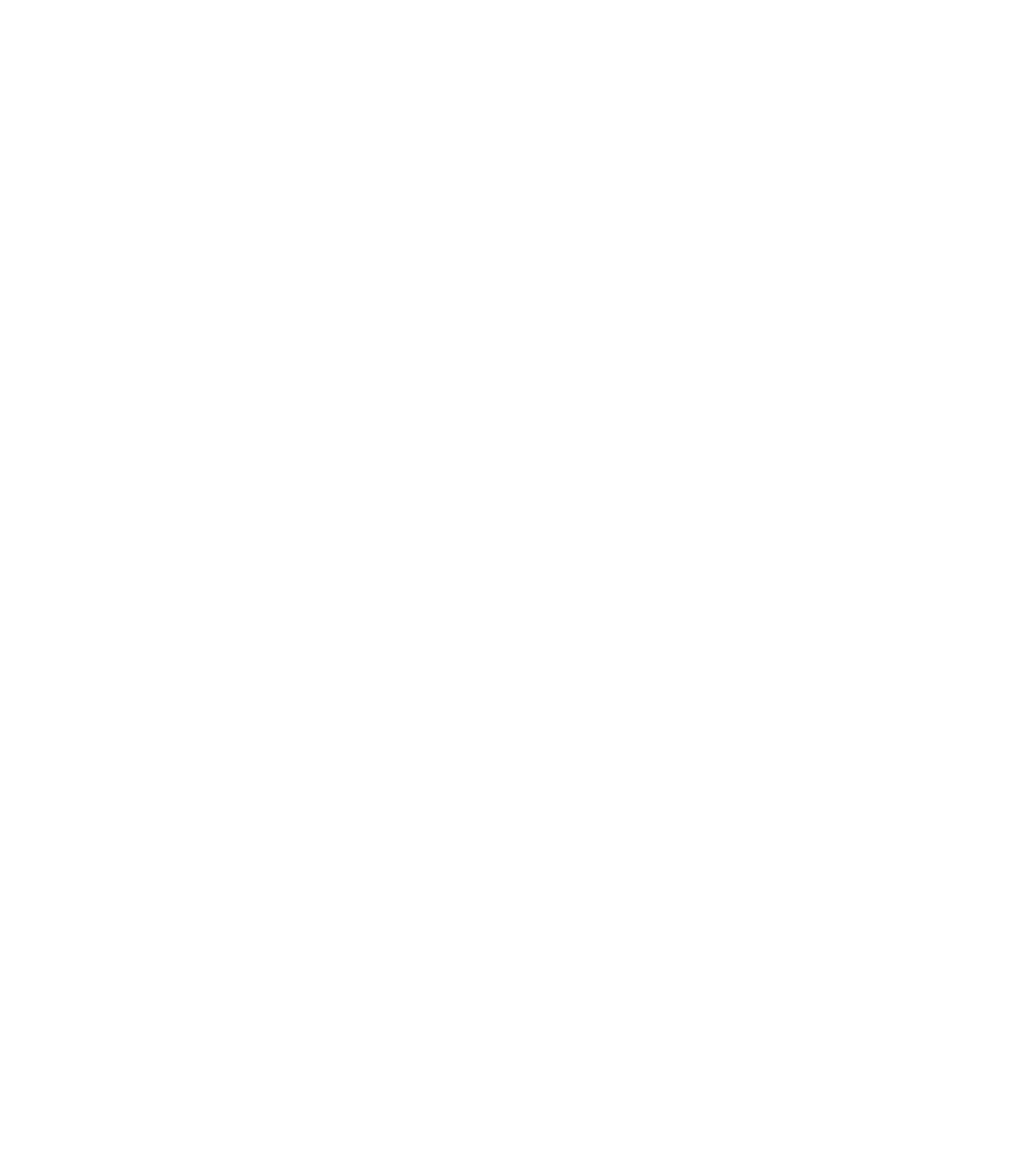
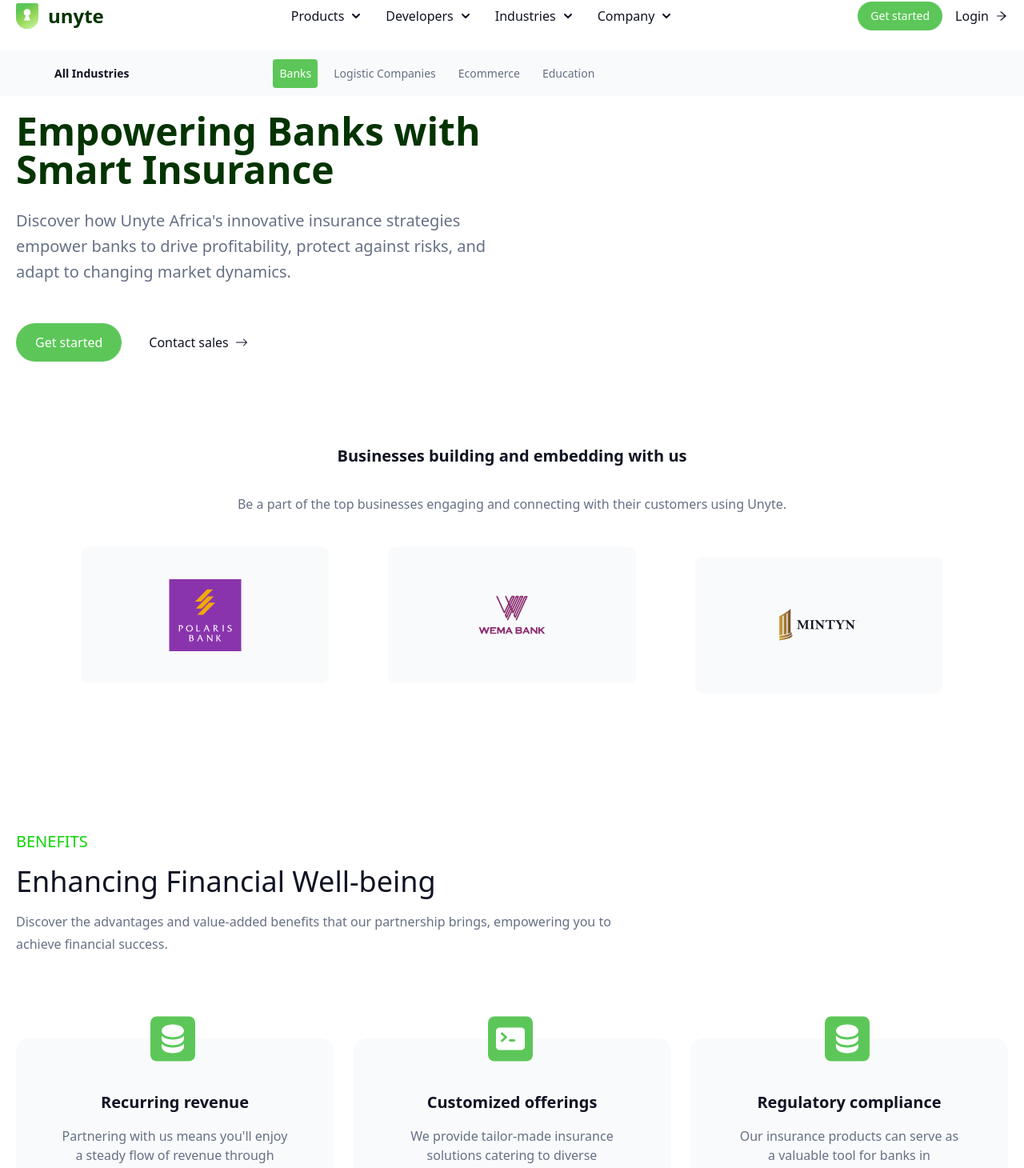
Before and after one commit to DrPrime01/unyteV1, a React (Vite) app: page /industries/banks in a window 1280 px wide. Before the commit this address had no page. Shown: the part 24-1484 px from the top of the page at 80% size. Before the commit the page ends 800 px from the top, so only its background shows below. Built offline with nearby package versions, Linux system fonts and the light colour scheme; a small style sheet from the web is missing.

Commit message:
fixed industries page

```diff
--- a/src/App.jsx
+++ b/src/App.jsx
@@ -7,7 +7,7 @@
 import Blog from "./pages/Company/Blog";
 import Contact from "./pages/Company/Contact";
 import Products from "./pages/Products/Products";
-import Fintech from "./pages/Industries/Fintech";
+import Industries from "./pages/Industries/Industries";
 import Documentation from "./pages/Developers/Documentation";
 import PrivacyPolicy from "./pages/Policies/PrivacyPolicy";
 
@@ -21,14 +21,7 @@
 				<Route path="company/learn" element={<Learn />} />
 				<Route path="company/learn/blog" element={<Blog />} />
 				<Route path="products/:productType" element={<Products />} />
-				<Route path="products/:productType" element={<Products />} />
-				<Route path="products/:productType" element={<Products />} />
-				<Route path="products/:productType" element={<Products />} />
-				<Route path="products/:productType" element={<Products />} />
-				<Route path="products/:productType" element={<Products />} />
-				<Route path="products/:productType" element={<Products />} />
-				<Route path="products/:productType" element={<Products />} />
-				<Route path="industries/fintech" element={<Fintech />} />
+				<Route path="industries/:industryType" element={<Industries />} />
 				<Route path="developers/documentation" element={<Documentation />} />
 				<Route path="policies/privacypolicy" element={<PrivacyPolicy />} />
 			</Route>
--- a/src/Data/industries.js
+++ b/src/Data/industries.js
@@ -1,58 +1,116 @@
+import Database from "../assets/icons/Database.svg";
+import CodeblockIcon from "../assets/icons/CodeblockIcon.svg";
+
 export const industries = {
-	launch: {
-		name: "Launch",
-		header: "Embed Insurance service into your product",
-		desc: "Unyte simplifies insurtech success. Whether you're a startup or seasoned entrepreneur, our platform streamlines embedding insurance solutions into any product. Create user-friendly apps, drive sales, boost revenue, and more.",
+	banks: {
+		name: "banks",
+		header: "Empowering Banks with Smart Insurance",
+		desc: "Discover how Unyte Africa's innovative insurance strategies empower banks to drive profitability, protect against risks, and adapt to changing market dynamics.",
+		benefits: [
+			{
+				icon: Database,
+				header: "Recurring revenue",
+				benefit:
+					"Partnering with us means you'll enjoy a steady flow of revenue through recurring insurance premiums, offering stability, particularly during economic uncertainty.",
+			},
+			{
+				icon: CodeblockIcon,
+				header: "Customized offerings",
+				benefit:
+					"We provide tailor-made insurance solutions catering to diverse customer requirements, spanning personal, commercial, and corporate needs.",
+			},
+			{
+				icon: Database,
+				header: "Regulatory compliance",
+				benefit:
+					"Our insurance products can serve as a valuable tool for banks in mitigating regulatory risks and ensuring their adherence to established compliance standards.",
+			},
+		],
 	},
-	health: {
-		name: "Health",
-		header: "Elevate Healthcare, Safeguard Lives",
-		desc: "Unyte Health caters to healthcare providers and businesses in the healthcare sector. It  allows them to integrate health insurance solutions into their services, offering comprehensive coverage to patients.",
+	logistics: {
+		name: "logistics",
+		header: "Efficiency meets security",
+		desc: "Unyte Africa collaborates with logistics companies to provide comprehensive insurance coverage. We protect your shipments, vehicles, and operations, ensuring smooth deliveries in an unpredictable world.",
+		benefits: [
+			{
+				icon: Database,
+				header: "Risk mitigation",
+				benefit:
+					"We provide comprehensive cargo insurance, reducing the financial impact of losses during transit, theft, or damage to goods.",
+			},
+			{
+				icon: CodeblockIcon,
+				header: "Efficiency improvement",
+				benefit:
+					"With our insurance solutions that address logistics challenges, partnering with us enhances the efficiency of supply chains, ensuring that goods reach their destinations reliably and on time",
+			},
+			{
+				icon: Database,
+				header: "Customization",
+				benefit:
+					"We recognize the diversity within logistics operations. Our ability to provide individually tailored insurance solutions strengthens our relationships with each logistics partner, ensuring their distinct needs are met",
+			},
+		],
 	},
-	studentProtection: {
-		name: "Student Protection",
-		header: "Protecting Tomorrow's Leaders",
-		desc: "This product is tailored for educational institutions and student-focused businesses. It offers insurance coverage to protect students, providing peace of mind to both students and institutions.",
+	ecommerce: {
+		name: "e-commerce",
+		header: "Your partner in Ecommerce success",
+		desc: "Explore insurance solutions designed to meet the dynamic needs of e-commerce. Our expertise ensures your online business is resilient in the face of evolving challenges.",
+		benefits: [
+			{
+				icon: Database,
+				header: "Cybersecurity Coverage",
+				benefit:
+					"In response to the escalating worldwide trend of online transactions, we provide cyber insurance designed to safeguard e-commerce businesses from data breaches and online fraud.",
+			},
+			{
+				icon: CodeblockIcon,
+				header: "Business continuity",
+				benefit:
+					"Our Insurance solutions for supply chain disruptions and inventory losses ensure e-commerce companies can maintain business continuity, even in unforeseen circumstances.",
+			},
+			{
+				icon: Database,
+				header: "Enhanced customer trust",
+				benefit:
+					"Customers value the security of their transactions. Partnering with us helps e-commerce businesses instill confidence and trust in their customers, leading to higher conversion rates and loyalty.",
+			},
+		],
 	},
-	logisticsGit: {
-		name: "Logistics/GIT",
-		header:
-			"Institutional-grade logistics insurance for your next big delivery",
-		desc: "Discover Unyte Logistics/GIT, our comprehensive insurance solutions tailored to protect and enhance your physical and financial well-being.",
-	},
-	creditLife: {
-		name: "Credit Life",
-		header: "Institutional-Grade Financial Assurance for Your Next Endeavor",
-		desc: "Unyte Credit Life is valuable for financial institutions, particularly those providing credit services. It offers insurance coverage on loans and credit, providing financial security to borrowers and lenders.",
-	},
-	motorRegInsurance: {
-		name: "Motor Reg/Insurance",
-		header: "Drive Peace of Mind, Accelerate Assurance",
-		desc: "This product is crafted for automotive businesses and organizations involved in vehicle-related services. It provides insurance solutions for vehicle owners, including registration and coverage.",
-	},
-	deviceProtection: {
-		name: "Device Protection",
-		header: "Safeguarding Innovation",
-		desc: "Unyte Device Protection offers insurance coverage for electronic gadgets, ensuring protection against damage or loss.",
-	},
-	travelCover: {
-		name: "Travel Cover",
-		header: "Travel with Confidence",
-		desc: "Unyte Travel Cover provides travel insurance solutions for businesses in the travel and hospitality sectors. It enables seamless integration of travel insurance offerings, protecting travelers from various risks such as trip cancellations, medical emergencies, and lost luggage",
+	education: {
+		name: "education",
+		header: "Education Excellence with Unyte Africa",
+		desc: "Unyte Africa supports educational institutions by providing comprehensive insurance coverage. We safeguard your campus, assets, and students' futures.",
+		benefits: [
+			{
+				icon: Database,
+				header: "Property coverage",
+				benefit:
+					"Educational institutions, with their vast physical assets and complex liability worries, find their perfect insurance match with our tailored solutions. We're here to protect your property and manage your liability with precision.",
+			},
+			{
+				icon: CodeblockIcon,
+				header: "Student welfare",
+				benefit:
+					"We demonstrate our commitment to student welfare by offering insurance solutions for students' health and safety, including accident and medical coverage.",
+			},
+			{
+				icon: Database,
+				header: "Long-term security",
+				benefit:
+					"Partnering with us is for the long term ensuring schools have a consistent and reliable partner to protect their assets and manage risks over time, providing peace of mind and financial stability.",
+			},
+		],
 	},
 };
 
 export const industryLinks = [
 	{
-		path: "/industries/fintech",
-		label: "Fintech",
+		path: "/industries/banks",
+		label: "Banks",
 	},
 	{
-		path: "/industries/banks",
-		label: "Health",
-	},
-	{
-		path: "/industries/logisticsCompanies",
+		path: "/industries/logistics",
 		label: "Logistic Companies",
 	},
 	{
--- a/src/components/Footer.jsx
+++ b/src/components/Footer.jsx
@@ -1,65 +1,139 @@
 import UnyteLogo from "../assets/icons/UnyteLogo.svg";
 import { GrInstagram, GrTwitter } from "react-icons/gr";
 import { FaLinkedinIn, FaFacebookF } from "react-icons/fa";
+import { NavLink } from "react-router-dom";
 
 function Footer() {
 	const productsList = [
-		"Launch",
-		"Health",
-		"Student Protection",
-		"Logistics/GIT",
-		"Credit Life",
-		"Motor Reg/ Insurance",
-		"Device Protection",
-		"Travel Cover",
+		{
+			page: "Launch",
+			link: "products/launch",
+		},
+		{
+			page: "Health",
+			link: "products/health",
+		},
+		{
+			page: "Student Protection",
+			link: "products/studentProtection",
+		},
+		{
+			page: "Logistics/GIT",
+			link: "#",
+		},
+		{
+			page: "Credit Life",
+			link: "products/creditLife",
+		},
+		{
+			page: "Motor Reg/ Insurance",
+			link: "products/motorRegInsurance",
+		},
+		{
+			page: "Device Protection",
+			link: "products/deviceProtection",
+		},
+		{
+			page: "Travel Cover",
+			link: "products/travelCover",
+		},
 	];
+
 	const IndustriesList = [
-		"Fintech",
-		"Banks",
-		"Logistics Companies",
-		"Ecommerce",
-		"Education",
+		{
+			page: "Fintech",
+			link: "industries/fintech",
+		},
+		{
+			page: "Banks",
+			link: "industries/banks",
+		},
+		{
+			page: "Logistics Companies",
+			link: "industries/logistics",
+		},
+		{
+			page: "Ecommerce",
+			link: "industries/ecommerce",
+		},
+		{
+			page: "Education",
+			link: "industries/education",
+		},
 	];
 	const legalList = [
-		"Developer policy",
-		"Privacy policy",
-		"Cookie policy",
-		"End user agreement",
-		"End user privacy policy",
+		{
+			page: "Developer policy",
+			link: "#",
+		},
+		{
+			page: "Privacy policy",
+			link: "policies/privacypolicy",
+		},
+		{
+			page: "Cookie policy",
+			link: "#",
+		},
+		{
+			page: "End user agreement",
+			link: "#",
+		},
+		{
+			page: "End user privacy policy",
+			link: "#",
+		},
 	];
 	const developersList = [
-		"Get started",
-		"API Status",
-		"API Reference",
-		"Developer docs",
-		"Libraries",
-		"Developer community",
+		{
+			page: "Get started",
+			link: "#",
+		},
+		{
+			page: "API Status",
+			link: "#",
+		},
+		{
+			page: "API Reference",
+			link: "#",
+		},
+		{
+			page: "Developer docs",
+			link: "developers/documentation",
+		},
+		{
+			page: "Libraries",
+			link: "#",
+		},
+		{
+			page: "Developer community",
+			link: "#",
+		},
 	];
 	const products = productsList.map((product) => {
 		return (
-			<li key={product} className="mb-4">
-				<a href="#">{product}</a>
+			<li key={product.page} className="mb-4">
+				<NavLink to={product.link}>{product.page}</NavLink>
 			</li>
 		);
 	});
 	const industries = IndustriesList.map((industry) => {
 		return (
-			<li key={industry} className="mb-4">
-				<a href="#">{industry}</a>
+			<li key={industry.page} className="mb-4">
+				<NavLink to={industry.link}>{industry.page}</NavLink>
 			</li>
 		);
 	});
 	const legals = legalList.map((legal) => {
 		return (
-			<li key={legal} className="mb-4">
-				<a href="#">{legal}</a>
+			<li key={legal.page} className="mb-4">
+				<NavLink to={legal.link}>{legal.page}</NavLink>
 			</li>
 		);
 	});
 	const developers = developersList.map((developer) => {
 		return (
-			<li key={developer} className="mb-4">
-				<a href="#">{developer}</a>
+			<li key={developer.page} className="mb-4">
+				<NavLink to={developer.link}>{developer.page}</NavLink>
 			</li>
 		);
 	});
--- a/src/pages/Industries/Fintech.jsx
+++ b/src/pages/Industries/Industries.jsx
@@ -1,43 +1,72 @@
 import { BsArrowRight, BsArrowUpRight } from "react-icons/bs";
 import { RxDividerVertical } from "react-icons/rx";
 import { GiCheckMark } from "react-icons/gi";
+import { useParams } from "react-router-dom";
+
+import { industries } from "../../Data/industries";
 
 import PolarisLogo from "../../assets/icons/PolarisLogo.svg";
 import WemaLogo from "../../assets/icons/WemaLogo.svg";
 import MintynLogo from "../../assets/icons/MintynLogo.svg";
-import Database from "../../assets/icons/Database.svg";
-import CodeblockIcon from "../../assets/icons/CodeblockIcon.svg";
 //import Laptop from "../../assets/images/Laptop.jpg";
 
 import TestimonialCard from "../../components/TestimonialCard";
 import TestimonialSwiper from "../../components/TestimonialSwiper";
 
-function Fintech() {
-	const testimonials = [
-		TestimonialCard,
-		TestimonialCard,
-		TestimonialCard,
-		TestimonialCard,
-		TestimonialCard,
+function Industries() {
+	const testimonialContents = [
+		{
+			id: "1",
+			text: "Unyte revolutionized our approach to insurance, enabling us to seamlessly offer a diverse range of coverage options. Our customer satisfaction and revenue have skyrocketed.",
+			name: "Mike Kalu",
+			position: "Head Insuretech Heirs",
+		},
+		{
+			id: "2",
+			text: "Unyte's solutions simplified complex insurance integration, enabling us to provide efficient and comprehensive coverage to our clients. A game-changer in the industry.",
+			name: "CP Tunji Disu",
+			position: "PSO NPF",
+		},
+		{
+			id: "3",
+			text: "Partnering with Unyte was a turning point for us. Their innovative technology empowered our insurance services, leading to a significant increase in customer trust and loyalty.",
+			name: "Alfred Egbai",
+			position: "Group Head Emerging Partnerships AXA",
+		},
+		{
+			id: "4",
+			text: "Unyte's collaboration empowered us to diversify our insurance offerings, enhancing our value proposition and attracting a wider audience. A true success story.",
+			name: "Isaac Osuntade (ZICO)",
+			position: "Director protocol and logistics Babcock University",
+		},
 	];
+	const testimonials = testimonialContents.map((testimonial) => {
+		return (
+			<TestimonialCard
+				key={testimonial.id}
+				testimonialText={testimonial.text}
+				testimonialName={testimonial.name}
+				testimonialPosition={testimonial.position}
+			/>
+		);
+	});
+	const { industryType } = useParams();
+	const industry = industries[industryType];
 	return (
 		<>
 			<section
 				id="fintech"
 				className="mt-48 md:mt-32 mb-6 md:px-12 xl:px-5 px-5 max-w-screen-xl mx-auto flex flex-col md:flex-row justify-between"
 			>
-				<div className="pb-16 md:pb-0 flex-1 md:mr-[4.375rem] mr-0">
+				<div className="pb-16 md:pb-0 flex-1 mr-0">
 					<h4 className="text-base md:text-sm font-semibold mb-2 md:mb-4 text-[#0CD704] uppercase">
-						fintech
+						{industry.name}
 					</h4>
 					<h3 className="font-semibold md:font-bold text-2xl md:text-5xl text-[#033401] mb-6">
-						Empowering <span className="text-[#5CC758]">Fintech</span>{" "}
-						Innovators with Strategic Solutions
+						{industry.header}
 					</h3>
 					<p className="text-base md:text-xl text-[#667085] md:leading-8 mb-12">
-						Unlock new opportunities and drive digital transformation in the
-						fintech landscape with Unyte&apos;s tailored solutions and industry
-						expertise.
+						{industry.desc}
 					</p>
 					<div className="flex items-center gap-x-2.5">
 						<button
@@ -138,50 +167,23 @@
 					</p>
 				</div>
 				<div className="flex flex-col md:flex-row items-center justify-between space-y-[3.5rem] md:space-y-0 space-x-0 md:space-x-6">
+					{industry.benefits.map((benefit) => {
+						return (
+							<>
 								<div className="text-center px-[2.125rem] md:px-[3.5625rem] pt-[4.125rem] pb-[2.125rem] md:pb-[5.25rem] rounded-2xl bg-[#F9FAFB] h-[18.75rem] w-auto md:w-[24.8125rem] md:h-[21.875rem] relative">
 									<img
-							src={Database}
+										src={benefit.icon}
 										alt="database icon"
 										className="absolute -top-7 left-[9.5rem]  md:left-[10.5rem]"
 									/>
 									<p className="text-[#101323] text-xl mb-4 font-semibold">
-							Cash add
+										{benefit.header}
 									</p>
-						<p className="text-[#667085]">
-							we let you focus on your core business while seamlessly receiving
-							substantial commissions from products sold on your platform. An
-							easy way to commercialize your user base
-						</p>
+									<p className="text-[#667085]">{benefit.benefit}</p>
 								</div>
-					<div className="text-center px-[2.125rem] md:px-[3.5625rem] pt-[4.125rem] pb-[2.125rem] md:pb-[5.25rem] rounded-2xl bg-[#F9FAFB] h-[18.75rem] w-auto md:w-[24.8125rem] md:h-[21.875rem] relative">
-						<img
-							src={CodeblockIcon}
-							alt="database icon"
-							className="absolute -top-7 left-[9.5rem] md:left-[10.5rem]"
-						/>
-						<p className="text-[#101323] text-xl mb-4 font-semibold">
-							Hassel free
-						</p>
-						<p className="text-[#667085]">
-							simplified operations monitoring captured on a detailed merchant
-							dashboard containing policy submissions, renewals, claim requests,
-							revenue report and so on
-						</p>
-					</div>
-					<div className="text-center px-[2.125rem] md:px-[3.5625rem] pt-[4.125rem] pb-[2.125rem] md:pb-[5.25rem] rounded-2xl bg-[#F9FAFB] h-[18.75rem] w-auto md:w-[24.8125rem] md:h-[21.875rem] relative">
-						<img
-							src={Database}
-							alt="database icon"
-							className="absolute -top-7 left-[9.5rem] md:left-[10.5rem]"
-						/>
-						<p className="text-[#101323] text-xl mb-4 font-semibold">
-							Supercharge
-						</p>
-						<p className="text-[#667085]">
-							we enable you supercharge your proposition by mitigating risks in
-							existing products (i.e., loans) through embedded insurance.
-						</p>
-					</div>
+							</>
+						);
+					})}
 				</div>
 			</section>
 			<section className="py-20 max-w-screen-xl mx-auto md:px-12 xl:px-5 px-5 flex flex-col">
@@ -317,4 +319,4 @@
 	);
 }
 
-export default Fintech;
+export default Industries;
--- a/src/pages/Products/Products.jsx
+++ b/src/pages/Products/Products.jsx
@@ -22,7 +22,6 @@
 function Products() {
 	const { productType } = useParams();
 	const product = products[productType];
-	console.log(product);
 	return (
 		<>
 			<section
```
Also changed, not shown: src/components/Navbar.jsx (+4 -4 lines). Lines whose indentation alone changed are shown as unchanged.
